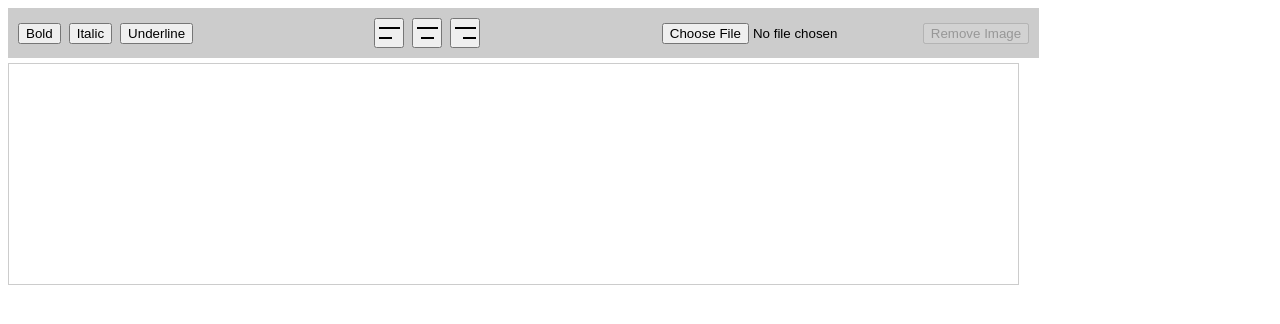
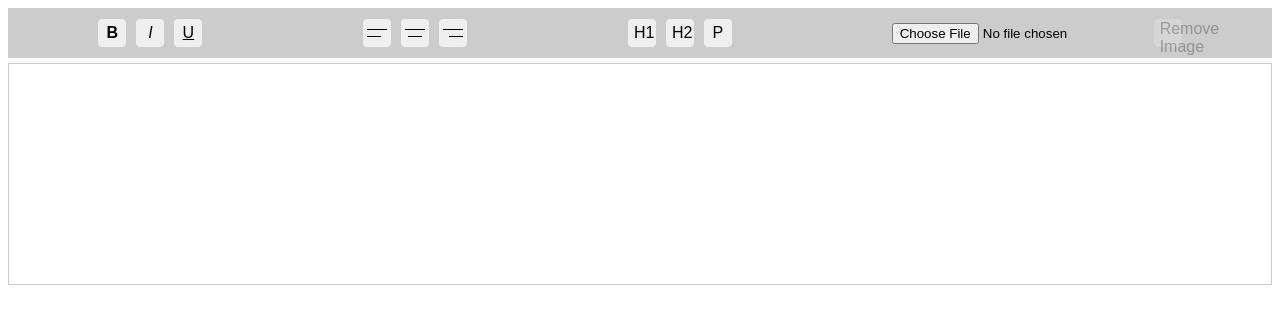
Before and after one commit to nurulislamrimon/my-editor-WYSIWYG, a React (Vite) app: page / in a window 1280 px wide. Shown: the top 324 px of the page. Built offline with nearby package versions, Linux system fonts and the light colour scheme.

Commit message:
editor h1, h2, p tag added

```diff
--- a/src/Editor.jsx
+++ b/src/Editor.jsx
@@ -10,6 +10,7 @@ function Editor() {
   const handleSetInputInState = () => {
     setContent(editorRef.current.innerHTML);
   };
+
   // handle focus editor
   const focusEditor = () => {
     editorRef.current.focus();
@@ -17,11 +18,19 @@ function Editor() {
 
   // handle toolbar clicked
   const handleToolbarClick = (event) => {
-    if (event.target.tagName === "BUTTON") {
+    const command = event.target.value;
+    if (command === "h1" || command === "h2" || command === "p") {
+      document.execCommand(
+        "formatBlock",
+        false,
+        command === "p" ? "p" : `<${command}>`
+      );
+    } else if (event.target.tagName === "BUTTON") {
       document.execCommand(event.target.value.toLowerCase());
       focusEditor();
     }
   };
+
   // handle insert image in markup
   const insertImageInMarkup = (imageUrl) => {
     const editor = editorRef.current;
@@ -54,6 +63,7 @@ function Editor() {
     // Update content state
     handleSetInputInState();
   };
+
   // handle upload image in the server and insert
   const handleImageUpload = async (event) => {
     focusEditor();
@@ -63,6 +73,7 @@ function Editor() {
     const imageURL = URL.createObjectURL(file);
     insertImageInMarkup(imageURL);
   };
+
   // handle clicked image to remove
   const handleImageClick = (event) => {
     if (event.target.tagName === "IMG") {
@@ -71,12 +82,27 @@ function Editor() {
       setSelectedImage(null);
     }
   };
+
   // handle remove image
   const handleRemoveImage = () => {
     if (selectedImage) {
       selectedImage.remove();
       setSelectedImage(null);
       handleSetInputInState();
+    }
+  };
+
+  // handle key down to prevent image remove when pressing backspace
+  const handleKeyDown = (event) => {
+    const selection = window.getSelection();
+    const range = selection.getRangeAt(0);
+    if (event.key === "Backspace" && range) {
+      if (range.collapsed) {
+        const nodeBefore = range.startContainer.previousSibling;
+        if (nodeBefore && nodeBefore.tagName === "IMG") {
+          event.preventDefault();
+        }
+      }
     }
   };
 
@@ -89,6 +115,7 @@ function Editor() {
       handleImageClick={handleImageClick}
       handleRemoveImage={handleRemoveImage}
       selectedImage={selectedImage}
+      handleKeyDown={handleKeyDown}
     />
   );
 }
--- a/src/EditorMarkup.jsx
+++ b/src/EditorMarkup.jsx
@@ -9,30 +9,33 @@ function EditorMarkup({
   handleImageClick,
   handleRemoveImage,
   selectedImage,
+  handleKeyDown,
 }) {
   return (
     <div className="es--editor-container">
-      {/* Toolbar with formatting, alignment, and image upload */}
       <div className="toolbar">
+        {/* bold italic and underline */}
         <div>
           <button onClick={handleToolbarClick} value="bold" aria-label="Bold">
-            Bold
+            B
           </button>
           <button
             onClick={handleToolbarClick}
             value="italic"
             aria-label="Italic"
           >
-            Italic
+            I
           </button>
           <button
             onClick={handleToolbarClick}
             value="underline"
             aria-label="Underline"
           >
-            Underline
+            U
           </button>
         </div>
+
+        {/* alignment */}
         <div>
           <button
             onClick={handleToolbarClick}
@@ -55,9 +58,33 @@ function EditorMarkup({
             className="align align-right"
           ></button>
         </div>
+        {/* tags */}
         <div>
+          <button
+            onClick={handleToolbarClick}
+            value="h1"
+            aria-label="Heading 1"
+          >
+            H1
+          </button>
+          <button
+            onClick={handleToolbarClick}
+            value="h2"
+            aria-label="Heading 2"
+          >
+            H2
+          </button>
+          <button onClick={handleToolbarClick} value="p" aria-label="Paragraph">
+            P
+          </button>
+        </div>
+        {/* image upload and remove*/}
+        <div>
+          {/* <label htmlFor="photo">🖼️</label> */}
           <input
+            // style={{ display: "none" }}
             type="file"
+            id="photo"
             onChange={handleImageUpload}
             aria-label="Upload Image"
           />
@@ -76,6 +103,7 @@ function EditorMarkup({
         ref={editorRef}
         onInput={handleSetInputInState}
         onClick={handleImageClick}
+        onKeyDown={handleKeyDown}
         contentEditable
         className="editor-content"
       />
--- a/src/editor.css
+++ b/src/editor.css
@@ -1,11 +1,11 @@
 .es--editor-container {
-  width: 80%;
+  width: 100%;
 }
 
+/* toolbar */
 .es--editor-container .toolbar {
-  width: 100%;
   display: flex;
-  justify-content: space-between;
+  justify-content: space-around;
   align-items: center;
   background-color: #ccc;
   height: 50px;
@@ -17,10 +17,27 @@
   align-items: center;
   gap: 8px;
 }
+
+/* toolbar button */
 .es--editor-container .toolbar button {
+  width: 30px;
+  height: 30px;
+  font-size: medium;
+  border-radius: 5px;
+  border: 1px solid #ccc;
   cursor: pointer;
 }
+.es--editor-container .toolbar button[value|="bold"] {
+  font-weight: bold;
+}
+.es--editor-container .toolbar button[value|="italic"] {
+  font-style: italic;
+}
+.es--editor-container .toolbar button[value|="underline"] {
+  text-decoration: underline;
+}
 
+/* content */
 .es--editor-container .editor-content {
   border: 1px solid #ccc;
   font-size: large;
@@ -30,45 +47,46 @@
   max-height: calc(100vh - 100px);
   overflow-y: auto;
 }
+.es--editor-container .editor-content img {
+  cursor: pointer;
+}
 
 /* --------------------------- */
 /* align icon */
 /* --------------------------- */
 
-.align {
-  width: 30px;
-  height: 30px;
+.es--editor-container .toolbar .align {
   position: relative;
 }
 
-.align::before {
+.es--editor-container .toolbar .align::before {
   content: "";
   position: absolute;
-  height: 2px;
-  width: 80%;
-  left: 10%;
-  top: 7px;
+  height: 1.2px;
+  width: 70%;
+  left: 15%;
+  top: 10px;
   background-color: black;
 }
 
-.align::after {
+.es--editor-container .toolbar .align::after {
   content: "";
   position: absolute;
-  height: 2px;
+  height: 1.2px;
   width: 50%;
-  bottom: 7px;
+  bottom: 10px;
   background-color: black;
 }
 
-.align-left::after {
-  left: 10%;
+.es--editor-container .toolbar .align-left::after {
+  left: 15%;
 }
 
-.align-center::after {
+.es--editor-container .toolbar .align-center::after {
   left: 25%;
 }
-.align-right::after {
-  right: 10%;
+.es--editor-container .toolbar .align-right::after {
+  right: 15%;
 }
 
 /* --------------------------- */
```
